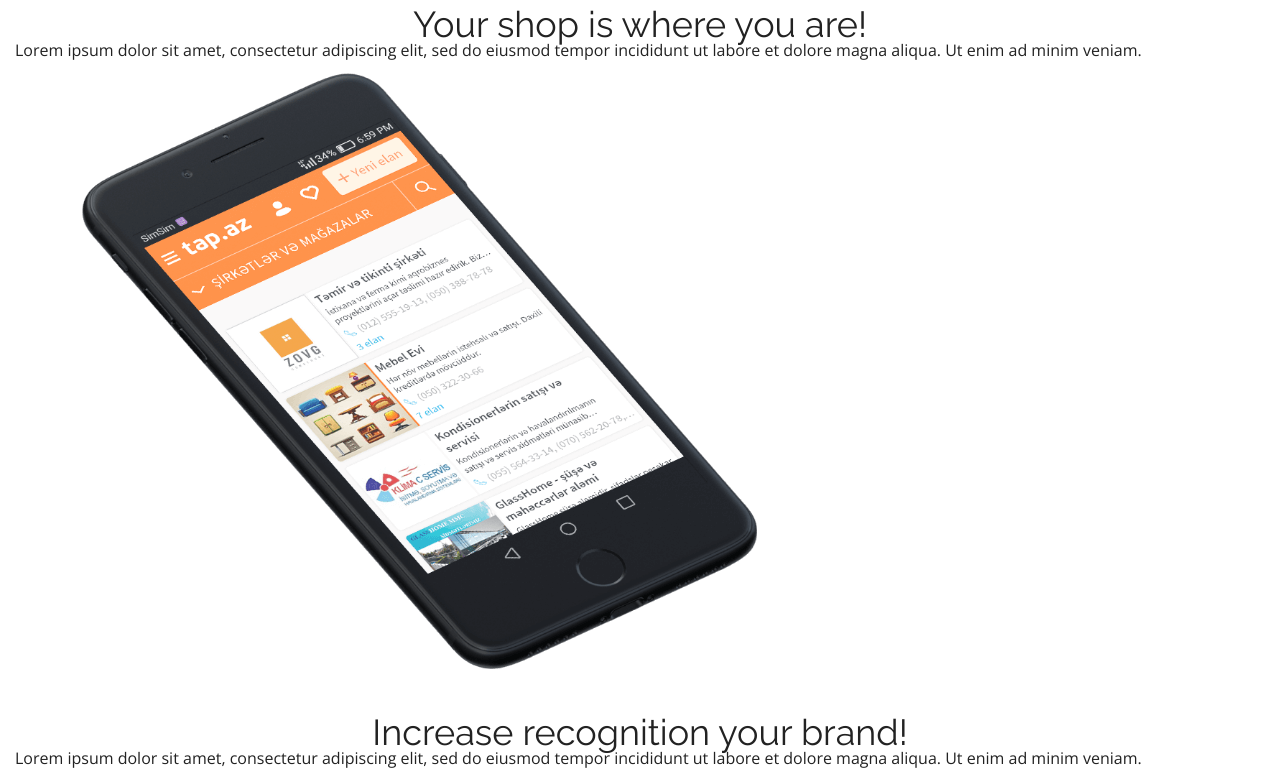
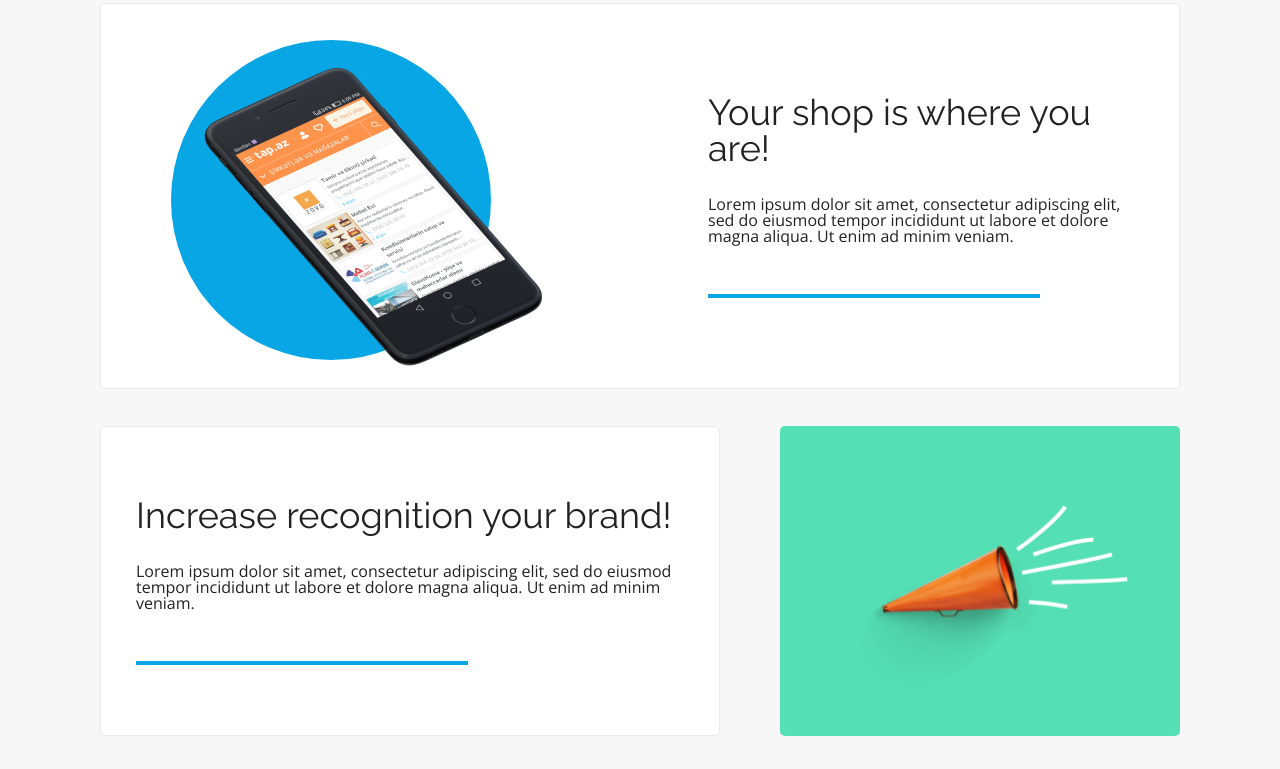
Before and after one commit to EdytaWe/BestShop, a website: page public/index.html in a window 1280 px wide. Shown: the part 1736-2505 px from the top of the page. Drawn offline with nearby package versions, Linux system fonts and the light colour scheme.

Commit message:
add styles to section benefits

```diff
--- a/src/styles/elements/_benefits.scss
+++ b/src/styles/elements/_benefits.scss
@@ -1,11 +1,15 @@
 .benefits {
   padding: 100px 0;
   background-color: $color-light-grey;
+
+  &__container {
+    padding: 0 100px;
+    @include tablet {
+      padding: 0 15px;
     }
-.benefits__container {
-  padding: 0 100px;
   }
-.benefits__single {
+
+  &__single {
     background-color: $color-white;
     border: 1px solid #E8E9ED;
     display: flex;
@@ -13,106 +17,163 @@
     align-items: flex-end;
     margin-bottom: 37px;
     border-radius: 5px;
+    @include tablet {
+      flex-direction: column-reverse !important;
+      align-items: center;
+      padding: 0 20px !important;
     }
-.benefits__title {
-  text-align: left;
+    &__notebook {
+      .benefits__photo {
+        margin-right: 117px;
+        margin-bottom: 36px;
+        @include tablet {
+          margin: 40px 0 0;
         }
+        @include tablet {
           .benefits__text {
-  max-width: 416px;
-  margin: 90px 35px;
+            margin: 30px 0;
           }
-.benefits__text::after {
-  content: "";
-  width: 332px;
-  height: 4px;
-  background-color: $accent-color;
-  display: block;
-  margin-top: 50px;
-}
-.benefits__description {
-  margin-top: 30px;
-}
-.benefits__photo {
-  position: relative;
-}
-.benefits__photo img {
-  position: relative;
-  z-index: 2;
         }
 
-.benefits__single__notebook {
-  --accent-color: $color-redish;
-}
-.benefits__single__notebook .benefits__photo {
-  margin-right: 117px;
-  margin-bottom: 36px;
-}
-.benefits__single__notebook .benefits__photo::before {
+        &:before {
           content: "";
           width: 180px;
           height: 180px;
-  background-color: $accent-color;
+          background-color: $color-redish;
           border-radius: 41px;
           position: absolute;
           right: 0;
           top: -40px;
           transform: rotate(45deg);
+          @include tablet {
+            width: 90px;
+            height: 90px;
+            right: -10px;
+            top: -30px;
           }
-.benefits__single__notebook img {
+        }
+      }
+
+      img {
         width: 386px;
         height: auto;
+        position: relative;
+        z-index: 2;
+        @include tablet {
+          width: 192px;
         }
-
-.benefits__single__phone {
-  --accent-color: $color-primary;
+      }
+    }
+      &__phone {
         flex-direction: row-reverse;
         padding: 0 20px 0 70px;
+        .benefits__photo{
+          @include tablet {
+            margin-top: 30px;
           }
-.benefits__single__phone img {
-  width: 426px;
-  height: auto;
-}
-.benefits__single__phone .benefits__photo::before {
+          &:before {
             content: "";
             width: 320px;
             height: 320px;
-  background-color: $accent-color;
+            background-color: $color-primary;
             border-radius: 50%;
             position: absolute;
             left: 0;
             top: -20px;
+            @include tablet {
+              width: 131px;
+              height: 131px;
+              top: -15px;
+            }
+          }
+          img {
+            width: 426px;
+            height: auto;
+            @include  tablet {
+              width: 175px;
+            }
+          }
         }
 
+    }
+
+  }
+  &__text {
+    max-width: 416px;
+    margin: 90px 35px;
+    @include tablet {
+      margin: 30px 0;
+    }
+    &:after {
+      content: "";
+      width: 332px;
+      height: 4px;
+      background-color: $color-primary;
+      display: block;
+      margin-top: 50px;
+      @include tablet {
+        display: none;
+      }
+    }
+  }
+  &__title {
+    text-align: left;
+  }
+  &__description {
+    margin-top: 30px;
+  }
+  &__photo {
+    position: relative;
+    img {
+      position: relative;
+      z-index: 2;
+    }
+  }
+}
 .benefits__double {
   display: flex;
-  --accent-color: $color-green;
+  @include tablet {
+    flex-direction: column;
   }
-.benefits__double > div {
+  > div {
     margin-bottom: 0;
   }
   .benefits__single__trumpet {
-  --accent-color: $color-green;
+    max-width: 620px;
+    @include tablet {
+      max-width: none;
+
+      .benefits__text {
+        margin: 0;
+        padding: 30px 0;
+      }
+    }
+    .benefits__text {
+      max-width: none;
+      margin: 70px 35px;
+      @include tablet {
+        margin: 0;
+        max-width: none;
+      }
+    }
   }
 
-.benefits__single__trumpet {
-  max-width: 620px;
-}
-.benefits__single__trumpet .benefits__text {
-  max-width: none;
-  margin: 70px 35px;
-}
   .benefits__single__photo {
-  background-color: $accent-color;
+    background-color: $color-green;
     margin-left: 60px;
     display: flex;
     justify-content: center;
     align-items: center;
     flex-grow: 1;
     border: none;
-
+    @include tablet {
+      margin-left: 0;
+      margin-top: -5px;
     }
-.benefits__single__photo img {
+    img {
       width: 295px;
       height: auto;
       margin-top: 55px;
     }
+  }
+}
--- a/src/styles/settings/_mixins.scss
+++ b/src/styles/settings/_mixins.scss
@@ -8,3 +8,8 @@
     @content;
   }
 }
+@mixin tablet {
+  @media (max-width: 1054px) {
+    @content;
+  }
+}
```
Also changed, not shown: public/css/style.css, 1 other file. Lines whose indentation alone changed are shown as unchanged.
